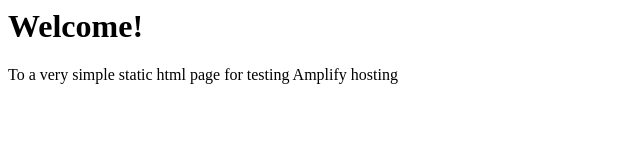
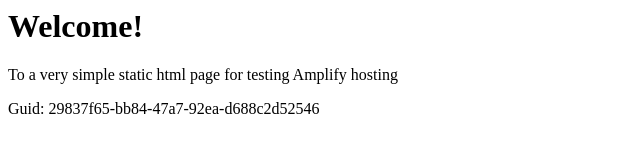
Before and after one commit to aws-aemilia-yul/Github-PR-Commit-Integration-Test-DoNotTouch-Gith-OKSLNVO2-v1-prod-ca-central-1, a website: page src/index.html in a window 1280 px wide. Shown: the whole page, without its empty margins (0-640 px from the left). Drawn offline with Linux system fonts and the light colour scheme.

Commit message:
commit from integ tests

```diff
--- a/src/index.html
+++ b/src/index.html
@@ -1,3 +1,5 @@
+
+
 <html lang="en">
 
 <head>
@@ -10,6 +12,6 @@
 <body>
     <h1>Welcome!</h1>
     <p>To a very simple static html page for testing Amplify hosting</p>
-</body>
+    <p>Guid: 29837f65-bb84-47a7-92ea-d688c2d52546</p></body>
 
 </html>
```
